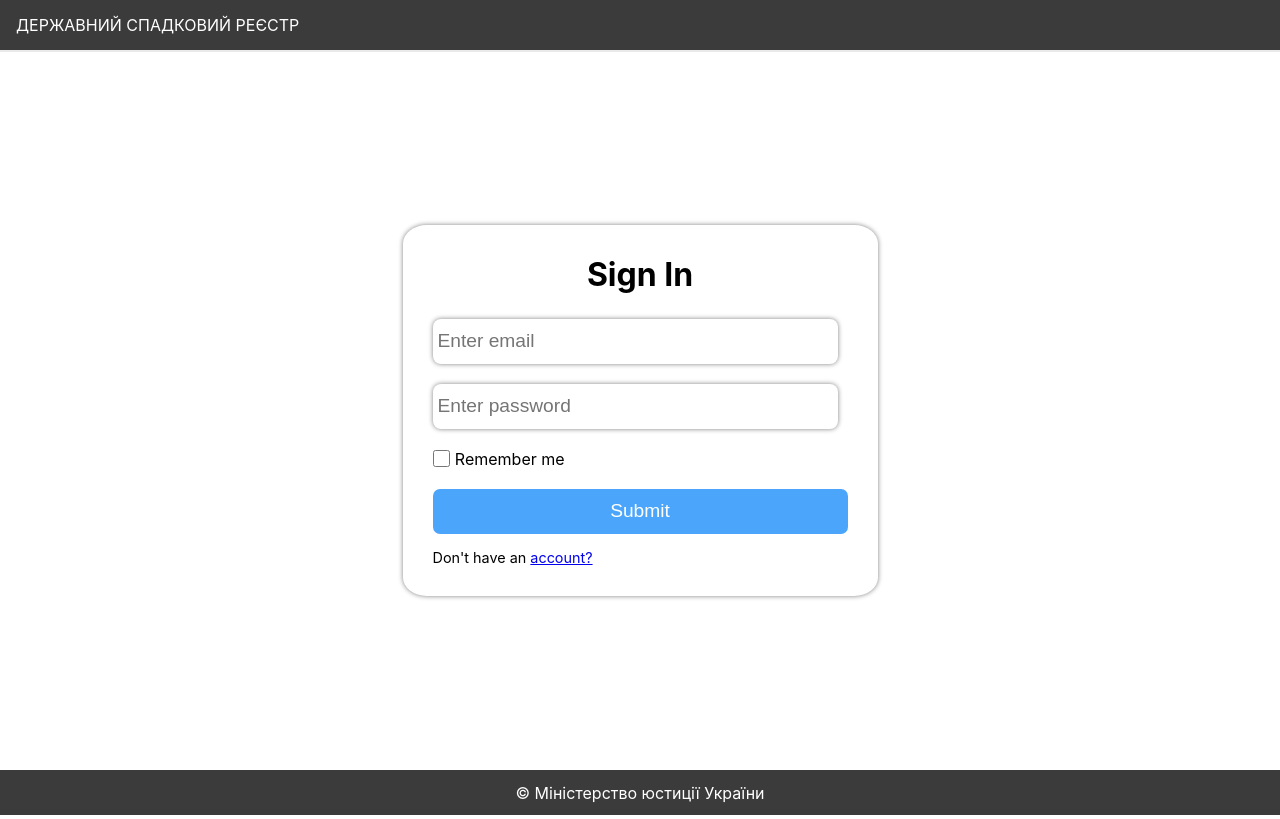
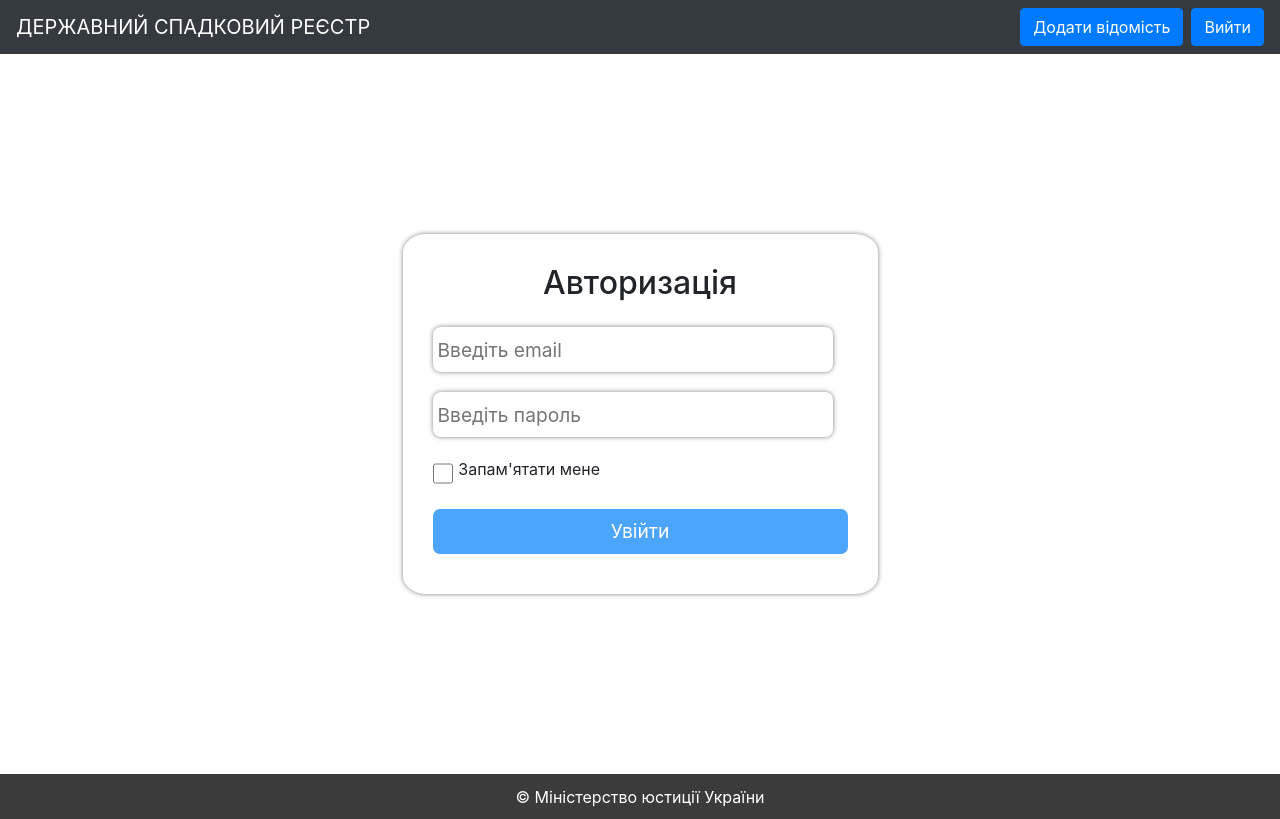
Before and after one commit to Madsora/grecha, a React (Create React App) app in the folder register-project/: page /sign-in in a window 1280 px wide. Built offline with nearby package versions, Linux system fonts and the light colour scheme; what models would draw is missing.

Commit message:
add current user

```diff
--- a/register-project/src/containers/Header/Header.jsx
+++ b/register-project/src/containers/Header/Header.jsx
@@ -1,14 +1,15 @@
 import React from "react";
 import styles from "./styles.module.scss";
-import { Navbar } from "react-bootstrap";
+import { Nav, Navbar, Button } from "react-bootstrap";
 
 const Header = () => (
-  <Navbar className={styles.navigation}>
-    <Navbar.Brand className="p-0">
-        ДЕРЖАВНИЙ СПАДКОВИЙ РЕЄСТР
-    </Navbar.Brand>
-    <Navbar.Collapse id="basic-navbar-nav">
-
+  <Navbar className="bg-dark justify-content-between"  variant="dark">
+    <Navbar.Brand className="p-0">ДЕРЖАВНИЙ СПАДКОВИЙ РЕЄСТР</Navbar.Brand>
+    <Navbar.Collapse className="justify-content-end" id="basic-navbar-nav">
+      <Nav>
+        <Button className="mr-2" variant="primary">Додати відомість</Button>
+        <Button variant="primary">Вийти</Button>
+      </Nav>
     </Navbar.Collapse>
   </Navbar>
 );
--- a/register-project/src/containers/Header/styles.module.scss
+++ b/register-project/src/containers/Header/styles.module.scss
@@ -4,7 +4,7 @@
     align-items: center;
     height: 50px;
     padding: 0 16px;
+    color: #ffffff !important;
     background-color: #3b3b3b;
-    color: #ffffff;
     box-shadow: 0 2px #eaeaea;
   }
--- a/register-project/src/index.js
+++ b/register-project/src/index.js
@@ -4,6 +4,7 @@ import App from "./App";
 import reportWebVitals from "./reportWebVitals";
 import { BrowserRouter } from "react-router-dom";
 import { AuthContextProvider } from "./store/authProvider";
+import 'bootstrap/dist/css/bootstrap.min.css';
 
 import "./index.css";
 
--- a/register-project/src/scenes/Autentification/Login/Login.jsx
+++ b/register-project/src/scenes/Autentification/Login/Login.jsx
@@ -1,17 +1,26 @@
 import React, { useState } from "react";
-import { Link } from "react-router-dom";
+import { useHistory } from "react-router-dom";
 import styles from "./Login.module.scss";
+import { usersData, setCurrentUser } from "store/data";
 
 const Login = () => {
   const [password, setPassword] = useState("");
   const [email, setEmail] = useState("");
-  const [success, setSuccess] = useState(null);
+  const [incorrect, setIsIncorrect] = useState(false);
+  let history = useHistory();
 
   const handleSubmit = (e) => {
     e.preventDefault();
-    setSuccess(false);
-    // отправим запрос
-    //   this.props.history.push("/");
+    let user = usersData.find(
+      (x) => x.password === password && x.email === email
+    );
+    if (user) {
+      setIsIncorrect(false);
+      setCurrentUser(user);
+      history.push("/records/");
+    } else {
+      setIsIncorrect(true);
+    }
   };
 
   const handleChangeEmail = (e) => {
@@ -24,19 +33,19 @@ const Login = () => {
   return (
     <div className={styles["login-page"]}>
       <form>
-        <h3>Sign In</h3>
+        <h3>Авторизація</h3>
         <input
           type="email"
           value={email}
           className={styles.email}
-          placeholder="Enter email"
+          placeholder="Введіть email"
           onChange={(e) => handleChangeEmail(e)}
         />
         <input
           type="password"
           value={password}
           className={styles.password}
-          placeholder="Enter password"
+          placeholder="Введіть пароль"
           onChange={(e) => handleChangePassword(e)}
         />
 
@@ -50,7 +59,7 @@ const Login = () => {
             className={styles["custom-control-label"]}
             htmlFor="customCheck1"
           >
-            Remember me
+            Запам'ятати мене
           </label>
         </div>
 
@@ -59,19 +68,13 @@ const Login = () => {
           type="submit"
           className="btn btn-primary btn-block"
         >
-          Submit
+          Увійти
         </button>
-        {success === false && (
+        {incorrect === true && (
           <p className={styles["error-message"]}>
-            Email or password is incorrect!
+            Пароль або email введені некоректно!
           </p>
         )}
-
-        <div className={styles["to-sign-up"]}>
-          <p className="create-account-text-left">
-            Don't have an <Link to="/sign-up">account?</Link>
-          </p>
-        </div>
       </form>
     </div>
   );
--- a/register-project/src/scenes/Autentification/Register/Register.jsx
+++ b/register-project/src/scenes/Autentification/Register/Register.jsx
@@ -1,7 +1,7 @@
 import React, {useState} from "react";
 import styles from "./Register.module.scss";
 
-import { usersData } from "store/data";
+import { addUser } from "store/data";
 import { useHistory } from "react-router-dom";
 
 
@@ -51,7 +51,7 @@ const Register = () => {
 
   const handleSubmit = (e) => {
     e.preventDefault();
-    usersData.push({
+    addUser({
       name,
       date,
       code,
@@ -60,14 +60,14 @@ const Register = () => {
       email,
       password,
       address
-    })
-    history.push('/records/')
+    });
+    history.push('/sign-in/')
   }
 
   return (
     <div className={styles["form-page-wrapper"]}>
       <form>
-        <h3>Sign Up</h3>
+        <h3>Реєстрація</h3>
 
         <input
           type="text"
@@ -130,7 +130,7 @@ const Register = () => {
           onClick={(e) => handleSubmit(e)}
           className="btn btn-primary btn-block"
         >
-          Sign Up
+          Зареєструвати
         </button>
       </form>
     </div>
--- a/register-project/src/store/data/users.js
+++ b/register-project/src/store/data/users.js
@@ -1,3 +1,11 @@
 export const usersData = [];
 
-export const currentUser = {}
+export const addUser = (data) => {
+    usersData.push(data);
+}
+
+export const setCurrentUser = (user) => {
+    currentUser = user;
+}
+
+export let currentUser = {}
```
